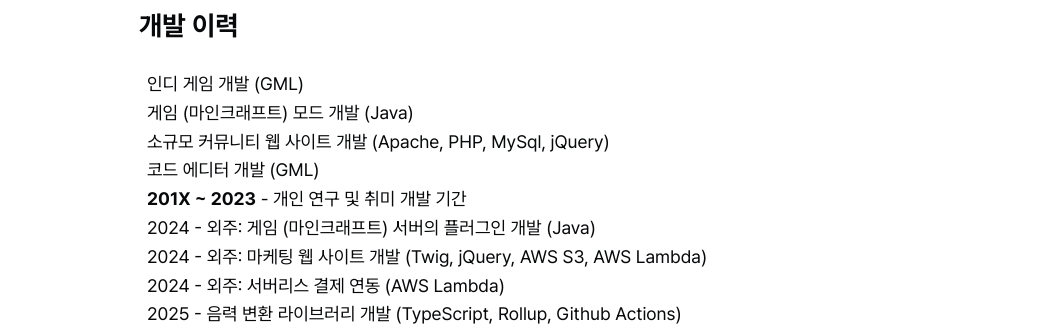
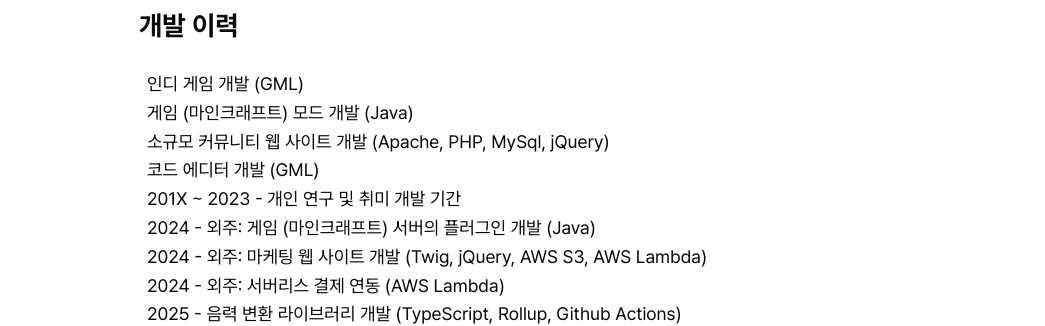
Before and after one commit to kahyou22/kahyou.dev, a Next.js app: page /about in a window 1280 px wide. Shown: the part 482-808 px from the top of the page, without its empty margins (117-1162 px from the left). Built offline with nearby package versions, Linux system fonts and the light colour scheme.

Commit message:
feat: /about 페이지 수정

```diff
--- a/app/about/about.mdx
+++ b/app/about/about.mdx
@@ -26,7 +26,7 @@
 - 게임 (마인크래프트) 모드 개발 (Java)
 - 소규모 커뮤니티 웹 사이트 개발 (Apache, PHP, MySql, jQuery)
 - 코드 에디터 개발 (GML)
-- **201X ~ 2023** - 개인 연구 및 취미 개발 기간
+- 201X ~ 2023 - 개인 연구 및 취미 개발 기간
 - 2024 - 외주: 게임 (마인크래프트) 서버의 플러그인 개발 (Java)
 - 2024 - 외주: 마케팅 웹 사이트 개발 (Twig, jQuery, AWS S3, AWS Lambda)
 - 2024 - 외주: 서버리스 결제 연동 (AWS Lambda)
```
